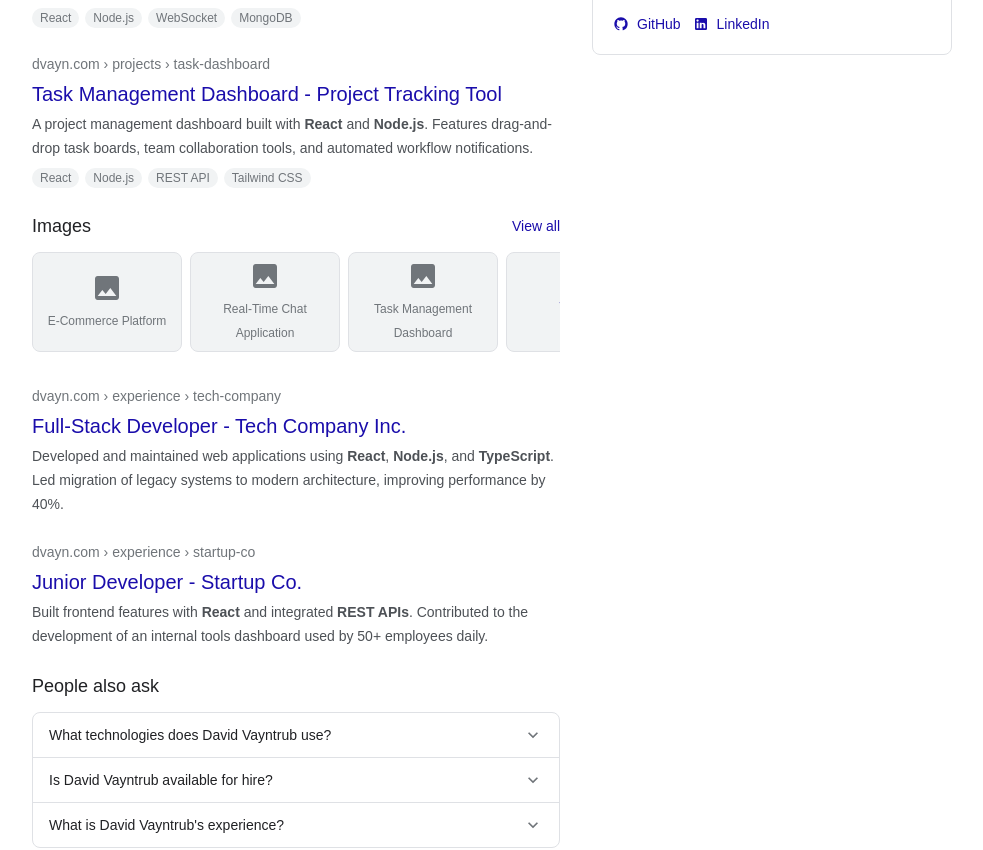
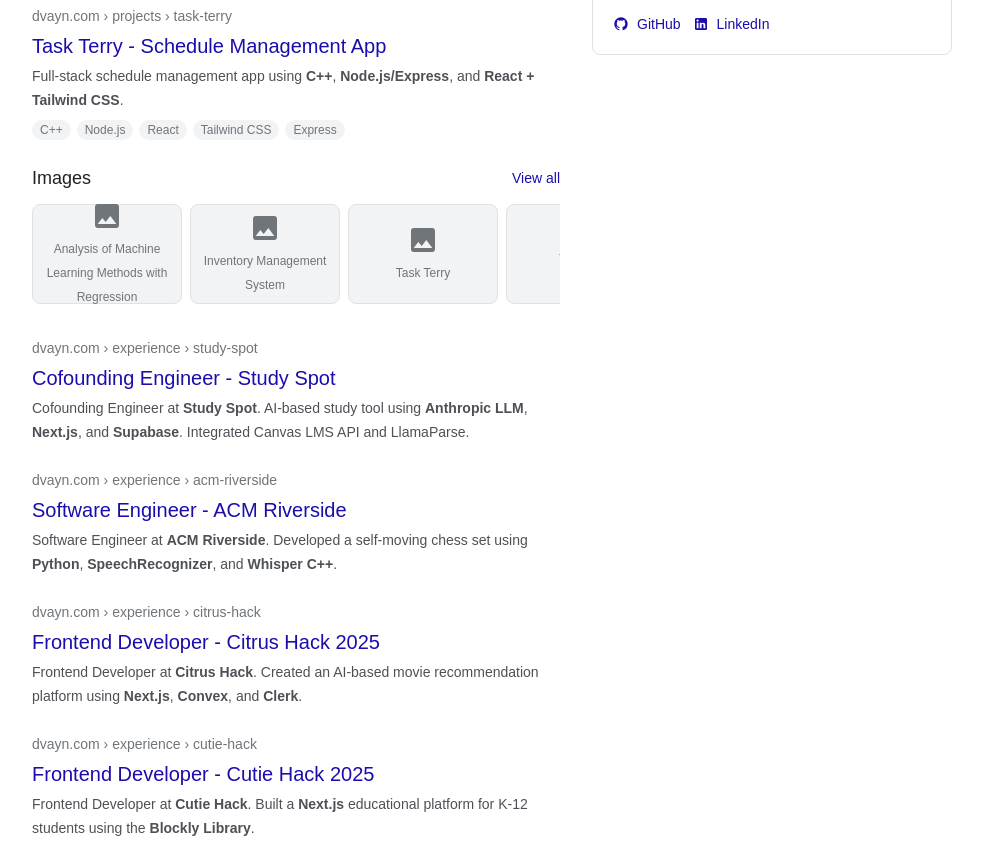
Before and after one commit to davidvayn/website, a Next.js app: page / in a window 1280 px wide. Shown: the part 720-1570 px from the top of the page, without its empty margins (148-1131 px from the left). Built offline with nearby package versions, Linux system fonts and the light colour scheme.

Commit message:
first change

```diff
--- a/src/app/page.tsx
+++ b/src/app/page.tsx
@@ -1,6 +1,6 @@
 "use client";
 
-import { useMemo } from "react";
+import { useMemo, Suspense } from "react";
 import { SearchProvider, useSearch } from "@/hooks/useSearch";
 import GoogleHeader from "@/components/GoogleHeader";
 import SponsoredResult from "@/components/SponsoredResult";
@@ -147,7 +147,9 @@
 export default function Home() {
   return (
     <SearchProvider>
-      <SearchResults />
+      <Suspense fallback={null}>
+        <SearchResults />
+      </Suspense>
     </SearchProvider>
   );
 }
--- a/src/components/OrganicResult.tsx
+++ b/src/components/OrganicResult.tsx
@@ -27,13 +27,36 @@
         </span>
       </div>
 
-      <h3 className="text-xl mb-1">
+      <h3 className="text-xl mb-1 flex items-center group">
+        <a
+          href={`https://${url.split(" › ").join("/")}`}
+          target="_blank"
+          rel="noopener noreferrer"
+          className="hover:underline"
+          style={{ color: "var(--google-blue)" }}
+          onClick={(e) => {
+            // Prevent navigation for demo purposes if needed,
+            // but the user said they "don't work at all" which usually means they want links.
+            // For now, let's just make them real links.
+          }}
+        >
+          {title}
+        </a>
         <button
           onClick={() => setExpanded(!expanded)}
-          className="text-left hover:underline cursor-pointer"
-          style={{ color: "var(--google-blue)" }}
+          className="ml-2 p-1 rounded-full opacity-0 group-hover:opacity-100 hover:bg-[var(--hover-bg)] transition-opacity"
+          aria-label={expanded ? "Collapse details" : "Expand details"}
+          style={{ color: "var(--text-secondary)" }}
         >
-          {title}
+          <svg
+            className={`w-4 h-4 transition-transform ${expanded ? "rotate-180" : ""}`}
+            viewBox="0 0 24 24"
+            fill="none"
+            stroke="currentColor"
+            strokeWidth="2"
+          >
+            <path d="M19 9l-7 7-7-7" />
+          </svg>
         </button>
       </h3>
 
--- a/src/data/experiences.ts
+++ b/src/data/experiences.ts
@@ -9,20 +9,38 @@
 export const experiences: Experience[] = [
   {
     id: "exp-1",
-    title: "Full-Stack Developer - Tech Company Inc.",
-    url: "dvayn.com › experience › tech-company",
+    title: "Cofounding Engineer - Study Spot",
+    url: "dvayn.com › experience › study-spot",
     snippet:
-      "Developed and maintained web applications using <b>React</b>, <b>Node.js</b>, and <b>TypeScript</b>. Led migration of legacy systems to modern architecture, improving performance by 40%.",
+      "Cofounding Engineer at <b>Study Spot</b>. AI-based study tool using <b>Anthropic LLM</b>, <b>Next.js</b>, and <b>Supabase</b>. Integrated Canvas LMS API and LlamaParse.",
     details:
-      "Led a team of 3 developers in building customer-facing web applications. Architected microservices backend, implemented CI/CD pipelines, and reduced page load times by 40% through code splitting and lazy loading. Collaborated with product and design teams in an Agile environment.",
+      "May 2025 - Sep 2025 · San Francisco, CA. AI-based study tool that uses school documents as context with the Anthropic LLM. Built with Next.js, TypeScript, and Supabase. Integrated Canvas LMS API to determine courses and upload documents based on API key, decreasing onboarding time by 50%. Improved document ingestion speed by 30% using LlamaParse.",
   },
   {
     id: "exp-2",
-    title: "Junior Developer - Startup Co.",
-    url: "dvayn.com › experience › startup-co",
+    title: "Software Engineer - ACM Riverside",
+    url: "dvayn.com › experience › acm-riverside",
     snippet:
-      "Built frontend features with <b>React</b> and integrated <b>REST APIs</b>. Contributed to the development of an internal tools dashboard used by 50+ employees daily.",
+      "Software Engineer at <b>ACM Riverside</b>. Developed a self-moving chess set using <b>Python</b>, <b>SpeechRecognizer</b>, and <b>Whisper C++</b>.",
     details:
-      "Developed responsive UI components, integrated third-party APIs, and wrote comprehensive unit tests. Participated in code reviews, contributed to documentation, and helped onboard new team members. Gained experience with agile methodologies and rapid iteration cycles.",
+      "Jan 2025 - Mar 2025 · Riverside, CA. Collaborated on a 10-member team to develop a self-moving chess set. Utilized Python SpeechRecognizer and PyAudio to detect and parse voice commands. Compared Whisper C++ speech-to-text model against Python SpeechRecognizer for speech accuracy to determine optimal implementation.",
+  },
+  {
+    id: "exp-3",
+    title: "Frontend Developer - Citrus Hack 2025",
+    url: "dvayn.com › experience › citrus-hack",
+    snippet:
+      "Frontend Developer at <b>Citrus Hack</b>. Created an AI-based movie recommendation platform using <b>Next.js</b>, <b>Convex</b>, and <b>Clerk</b>.",
+    details:
+      "Apr 2025. Created an AI-based movie recommendation platform in a 36-hour hackathon. Used Next.js and TypeScript for frontend with Convex backend and Clerk for authentication. Implemented cosine similarity algorithm in Python to generate user-specific suggestions.",
+  },
+  {
+    id: "exp-4",
+    title: "Frontend Developer - Cutie Hack 2025",
+    url: "dvayn.com › experience › cutie-hack",
+    snippet:
+      "Frontend Developer at <b>Cutie Hack</b>. Built a <b>Next.js</b> educational platform for K-12 students using the <b>Blockly Library</b>.",
+    details:
+      "Nov 2025. Built a Next.js educational platform in a 12-hour hackathon to teach CS fundamentals to K-12 students using the Blockly Library. Coded 15 custom interactive logic blocks backed by real-time JavaScript execution.",
   },
 ];
--- a/src/data/faqs.ts
+++ b/src/data/faqs.ts
@@ -7,16 +7,21 @@
   {
     question: "What technologies does David Vayntrub use?",
     answer:
-      "David works with TypeScript, React, Next.js, Node.js, Python, PostgreSQL, MongoDB, Tailwind CSS, and various cloud services including AWS and Vercel. He is experienced in both frontend and backend development.",
+      "David is proficient in Python, TypeScript, JavaScript, Java, C++, and SQL. He works extensively with frameworks like Next.js, React, and Node.js/Express, and tools like Supabase, Convex, and Tailwind CSS. He also has specialized experience with AI tools like Anthropic LLM, LlamaParse, and Whisper C++.",
   },
   {
-    question: "Is David Vayntrub available for hire?",
+    question: "Where does David Vayntrub go to school?",
     answer:
-      "Yes! David is currently open to new opportunities. You can reach him at vayntrub2006@gmail.com or connect with him on LinkedIn for full-time, contract, or freelance roles.",
+      "David is currently pursuing a degree in Computer Science at the University of California, Riverside (UCR), with an expected graduation in 2027.",
   },
   {
-    question: "What is David Vayntrub's experience?",
+    question: "What is David Vayntrub's specialized experience?",
     answer:
-      "David is a Full-Stack Developer with 3 years of professional experience building web applications. He has worked at both startups and established tech companies, specializing in React, Node.js, and TypeScript.",
+      "David specializes in AI integration, full-stack development, and real-time systems. His recent work includes cofounding StudySpot (an AI study tool), developing voice-controlled hardware at ACM Riverside, and building AI-based platforms at various hackathons like Citrus Hack and Cutie Hack.",
+  },
+  {
+    question: "How can I contact David Vayntrub?",
+    answer:
+      "You can reach David via email at vayntrub2006@gmail.com or by phone at 415-465-0222. He is also active on LinkedIn and GitHub for professional collaborations.",
   },
 ];
--- a/src/data/projects.ts
+++ b/src/data/projects.ts
@@ -11,35 +11,35 @@
 export const projects: Project[] = [
   {
     id: "project-1",
-    title: "E-Commerce Platform - Full-Stack Web Application",
-    url: "dvayn.com › projects › e-commerce-platform",
+    title: "Analysis of Machine Learning Methods with Regression",
+    url: "dvayn.com › projects › ml-analysis",
     snippet:
-      "A full-stack e-commerce platform built with <b>Next.js</b>, <b>TypeScript</b>, and <b>Stripe</b> integration. Features include real-time inventory management, user authentication, and responsive design.",
-    tags: ["Next.js", "TypeScript", "Stripe", "PostgreSQL"],
-    image: "/placeholder-project-1.svg",
+      "Analyzed classification models using <b>Jupyter Notebook</b>, <b>Python</b> (NumPy, Pandas), and <b>Regression</b> (SVM, KNN).",
+    tags: ["Python", "Jupyter", "Machine Learning", "NumPy", "Pandas"],
+    image: "/placeholder-ml.svg",
     details:
-      "Built a complete e-commerce solution featuring product catalog management, shopping cart functionality, Stripe payment processing, and an admin dashboard. Implemented server-side rendering for SEO optimization and integrated PostgreSQL for data persistence.",
+      "Aug 2022 - Mar 2024. Analyzed classification models: Decision Trees, Logistic Regression, SVM, and KNN. Used NumPy and Pandas for data visualization and handling. Wrote a 20-page paper analyzing algorithm effectiveness based on multivariable datasets influencing income.",
   },
   {
     id: "project-2",
-    title: "Real-Time Chat Application - WebSocket Messaging",
-    url: "dvayn.com › projects › realtime-chat",
+    title: "Inventory Management System",
+    url: "dvayn.com › projects › inventory-system",
     snippet:
-      "A real-time messaging application using <b>React</b>, <b>Node.js</b>, and <b>WebSockets</b>. Supports group chats, file sharing, and end-to-end message delivery tracking.",
-    tags: ["React", "Node.js", "WebSocket", "MongoDB"],
-    image: "/placeholder-project-2.svg",
+      "RESTful API for inventory management built with <b>Java Spring Boot</b> and <b>MySQL</b>.",
+    tags: ["Java", "Spring Boot", "MySQL", "REST API"],
+    image: "/placeholder-inventory.svg",
     details:
-      "Developed a scalable real-time chat application with WebSocket-based communication, supporting multiple chat rooms, file uploads, typing indicators, and message read receipts. Used MongoDB for message persistence and Redis for session management.",
+      "Jun 2025 - Jul 2025. Individually designed a RESTful inventory management API using Java Spring Boot. Implemented CRUD functionality, category-based filtering, and integration with MySQL for persistence.",
   },
   {
     id: "project-3",
-    title: "Task Management Dashboard - Project Tracking Tool",
-    url: "dvayn.com › projects › task-dashboard",
+    title: "Task Terry - Schedule Management App",
+    url: "dvayn.com › projects › task-terry",
     snippet:
-      "A project management dashboard built with <b>React</b> and <b>Node.js</b>. Features drag-and-drop task boards, team collaboration tools, and automated workflow notifications.",
-    tags: ["React", "Node.js", "REST API", "Tailwind CSS"],
-    image: "/placeholder-project-3.svg",
+      "Full-stack schedule management app using <b>C++</b>, <b>Node.js/Express</b>, and <b>React + Tailwind CSS</b>.",
+    tags: ["C++", "Node.js", "React", "Tailwind CSS", "Express"],
+    image: "/placeholder-task-terry.svg",
     details:
-      "Created a Kanban-style project management tool with drag-and-drop task organization, team member assignment, deadline tracking, and email notifications. Built a RESTful API backend with JWT authentication and role-based access control.",
+      "Apr 2025 - Jun 2025. Developed a full-stack schedule management web app using C++ backend integrated with Node.js/Express and a React + Tailwind CSS frontend. Applied Agile and SOLID principles. Implemented unit tests using Google Test for high reliability across C++-JS communication.",
   },
 ];
--- a/src/hooks/useSearch.tsx
+++ b/src/hooks/useSearch.tsx
@@ -1,6 +1,7 @@
 "use client";
 
-import { createContext, useContext, useState, useCallback } from "react";
+import { createContext, useContext, useState, useCallback, useEffect } from "react";
+import { useRouter, useSearchParams } from "next/navigation";
 
 interface SearchContextType {
   query: string;
@@ -17,12 +18,41 @@
 });
 
 export function SearchProvider({ children }: { children: React.ReactNode }) {
-  const [query, setQueryState] = useState("David Vayntrub");
-  const [activeFilter, setActiveFilter] = useState("all");
+  const router = useRouter();
+  const searchParams = useSearchParams();
+
+  const [query, setQueryState] = useState(searchParams.get("q") || "David Vayntrub");
+  const [activeFilter, setActiveFilterState] = useState(searchParams.get("f") || "all");
 
   const setQuery = useCallback((q: string) => {
     setQueryState(q);
-  }, []);
+    const params = new URLSearchParams(searchParams.toString());
+    if (q) {
+      params.set("q", q);
+    } else {
+      params.delete("q");
+    }
+    router.push(`/?${params.toString()}`);
+  }, [router, searchParams]);
+
+  const setActiveFilter = useCallback((f: string) => {
+    setActiveFilterState(f);
+    const params = new URLSearchParams(searchParams.toString());
+    params.set("f", f);
+    router.push(`/?${params.toString()}`);
+  }, [router, searchParams]);
+
+  // Sync state with URL changes (e.g. back/forward button)
+  useEffect(() => {
+    const q = searchParams.get("q");
+    if (q !== null && q !== query) {
+      setQueryState(q);
+    }
+    const f = searchParams.get("f");
+    if (f !== null && f !== activeFilter) {
+      setActiveFilterState(f);
+    }
+  }, [searchParams, query, activeFilter]);
 
   return (
     <SearchContext.Provider
```
Also changed, not shown: 1 other file (tests, documents, lock files or other folders).
